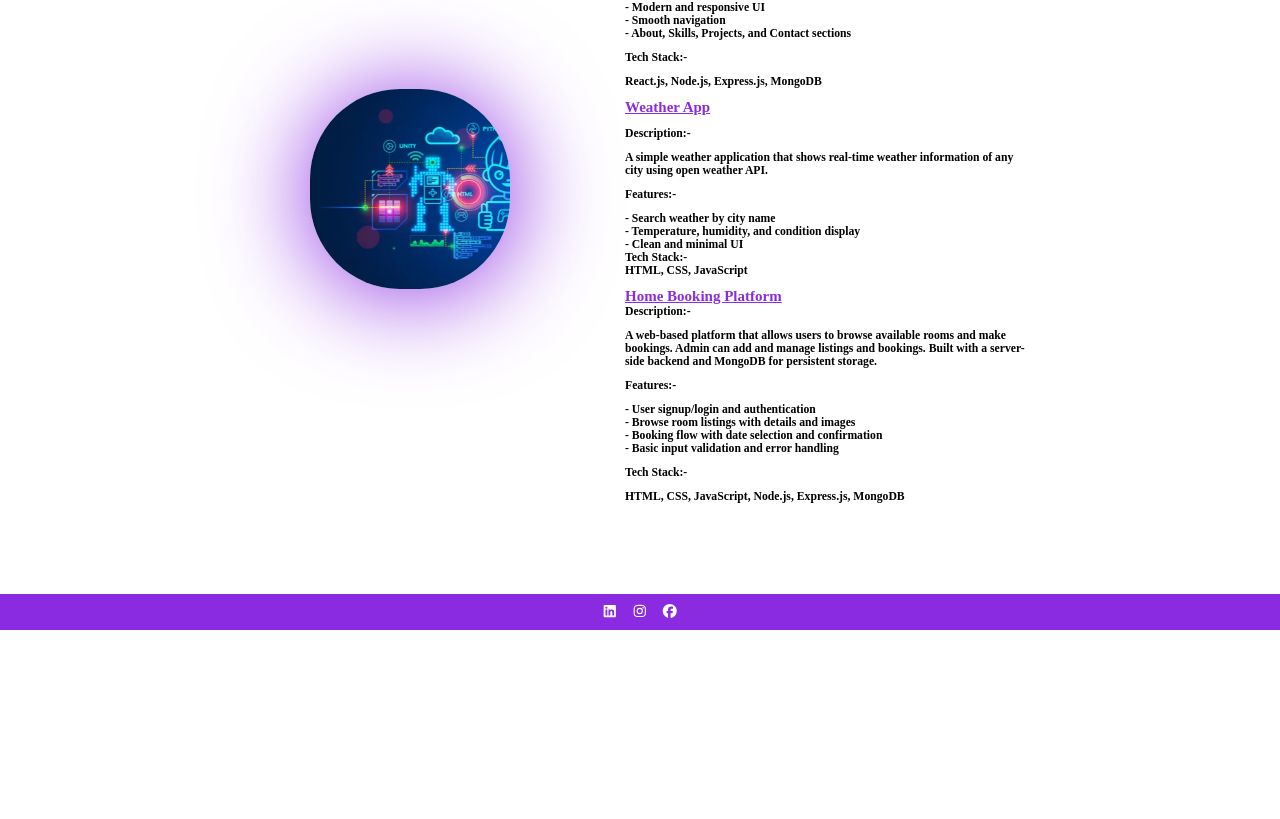
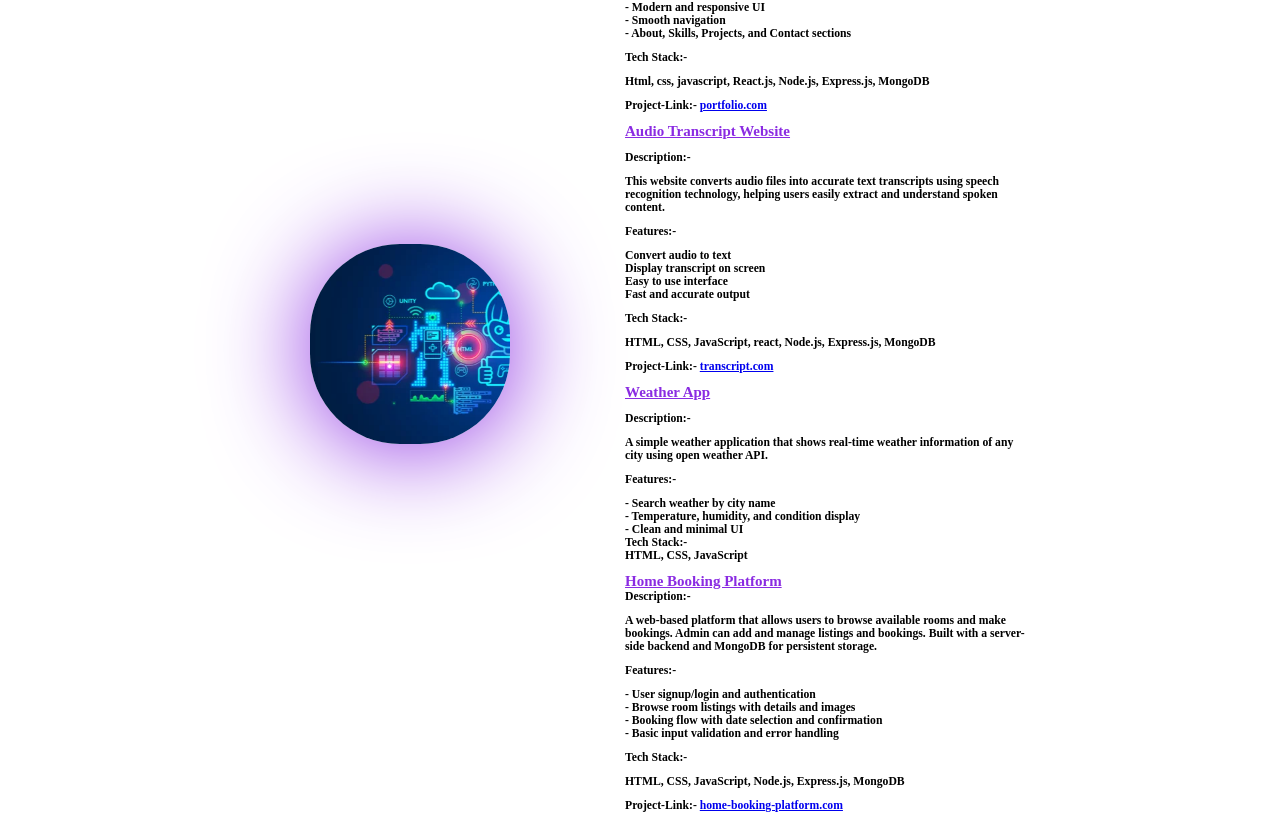
Before and after one commit to vicky-kumar-99/react-portfolio-fronted, a React (Vite) app: page / in a window 1280 px wide. Shown: the part 961-1780 px from the top of the page. Before the commit the page ends 1591 px from the top, so only its background shows below. Built offline with nearby package versions, Linux system fonts and the light colour scheme.

Commit message:
intership add

```diff
--- a/src/index.css
+++ b/src/index.css
@@ -488,3 +488,29 @@ h2 i b {
         justify-content: center;
     }
 }
+
+.intership-picture {
+     width:100%;
+    max-width:800px;
+    height: auto;
+    display: flex;
+    flex-wrap: wrap;
+     gap: 3rem;
+
+    margin-top: 30px;
+    margin-bottom: 80px;
+    margin-left: auto;
+    margin-right: auto;
+    padding: 0 1.5rem;
+    align-items: center;
+    justify-content: center;
+
+    border-radius: 5%;
+    box-shadow: 1px 2px 20px blueviolet;
+    position: relative;
+    right: 0;
+    margin:auto;
+      background-image: url("./pictures/intership.png");
+    background-repeat: no-repeat;
+    background-size: cover;
+}
--- a/src/pages/Home.jsx
+++ b/src/pages/Home.jsx
@@ -138,7 +138,36 @@ export default function Home() {
                         <br></br>
                         <h3>Tech Stack:- </h3>
                          <br></br>
-                        <h3>React.js, Node.js, Express.js, MongoDB</h3>
+                        <h3>Html, css, javascript, React.js, Node.js, Express.js, MongoDB</h3>
+                        <br></br>
+                        <h3>Project-Link:- <Link to="https://react-portfolio-fronted.vercel.app/">portfolio.com</Link></h3>
+                        <br></br>
+
+                        <h2><u>Audio Transcript Website</u></h2>
+                         <br></br>
+                        <h3>Description:- </h3>
+                        <br></br>
+                        <h3>
+                            This website converts audio files into accurate text
+                            transcripts using speech recognition technology,
+                            helping users easily extract and understand spoken content.
+                        </h3>
+                        <br></br>
+                        <h3>Features:-</h3>
+                        <br></br>
+                        <h3>Convert audio to text</h3>
+
+                        <h3>Display transcript on screen</h3>
+
+                        <h3>Easy to use interface</h3>
+
+                        <h3>Fast and accurate output</h3>
+                        <br></br>
+                        <h3>Tech Stack:-</h3>
+                        <br></br>
+                        <h3> HTML, CSS, JavaScript, react, Node.js, Express.js, MongoDB</h3>
+                        <br></br>
+                        <h3>Project-Link:- <Link to="https://transcript-fronted.vercel.app/m">transcript.com</Link></h3>
                         <br></br>
 
                         <h2><u>Weather App</u></h2>
@@ -184,11 +213,20 @@ export default function Home() {
                         <br></br>
                         <h3> HTML, CSS, JavaScript, Node.js, Express.js, MongoDB</h3>
                         <br></br>
+                         <h3>Project-Link:- <Link to="https://home-booking-platform-o0wi.onrender.com">home-booking-platform.com</Link></h3>
+                        <br></br>
 
                     </div>
 
                 </div>
            </section>
+           <br></br>
+           <br></br>
+           <section>
+               <div className="intership-picture">
+
+                    </div>
+           </section>
        </main>
     )
 }
--- a/src/pages/Projects.jsx
+++ b/src/pages/Projects.jsx
@@ -28,6 +28,35 @@ export default function About() {
                         <h3>Tech Stack:- </h3>
                          <br></br>
                         <h3>HTML, CSS, JavaScript, React.js, Node.js, Express.js, MongoDB</h3>
+                        <br></br>
+                        <h3>Project-Link:- <Link to="https://react-portfolio-fronted.vercel.app/">portfolio.com</Link></h3>
+                        <br></br>
+
+                        <h2><u>Audio Transcript Website</u></h2>
+                         <br></br>
+                        <h3>Description:- </h3>
+                        <br></br>
+                        <h3>
+                            This website converts audio files into accurate text
+                            transcripts using speech recognition technology,
+                            helping users easily extract and understand spoken content.
+                        </h3>
+                        <br></br>
+                        <h3>Features:-</h3>
+                        <br></br>
+                        <h3>Convert audio to text</h3>
+
+                        <h3>Display transcript on screen</h3>
+
+                        <h3>Easy to use interface</h3>
+
+                        <h3>Fast and accurate output</h3>
+                        <br></br>
+                        <h3>Tech Stack:-</h3>
+                        <br></br>
+                        <h3> HTML, CSS, JavaScript, react, Node.js, Express.js, MongoDB</h3>
+                        <br></br>
+                        <h3>Project-Link:- <Link to="https://transcript-fronted.vercel.app/m">transcript.com</Link></h3>
                         <br></br>
 
                         <h2><u>Weather App</u></h2>
```
Also changed, not shown: src/pictures/intership.png (added).
